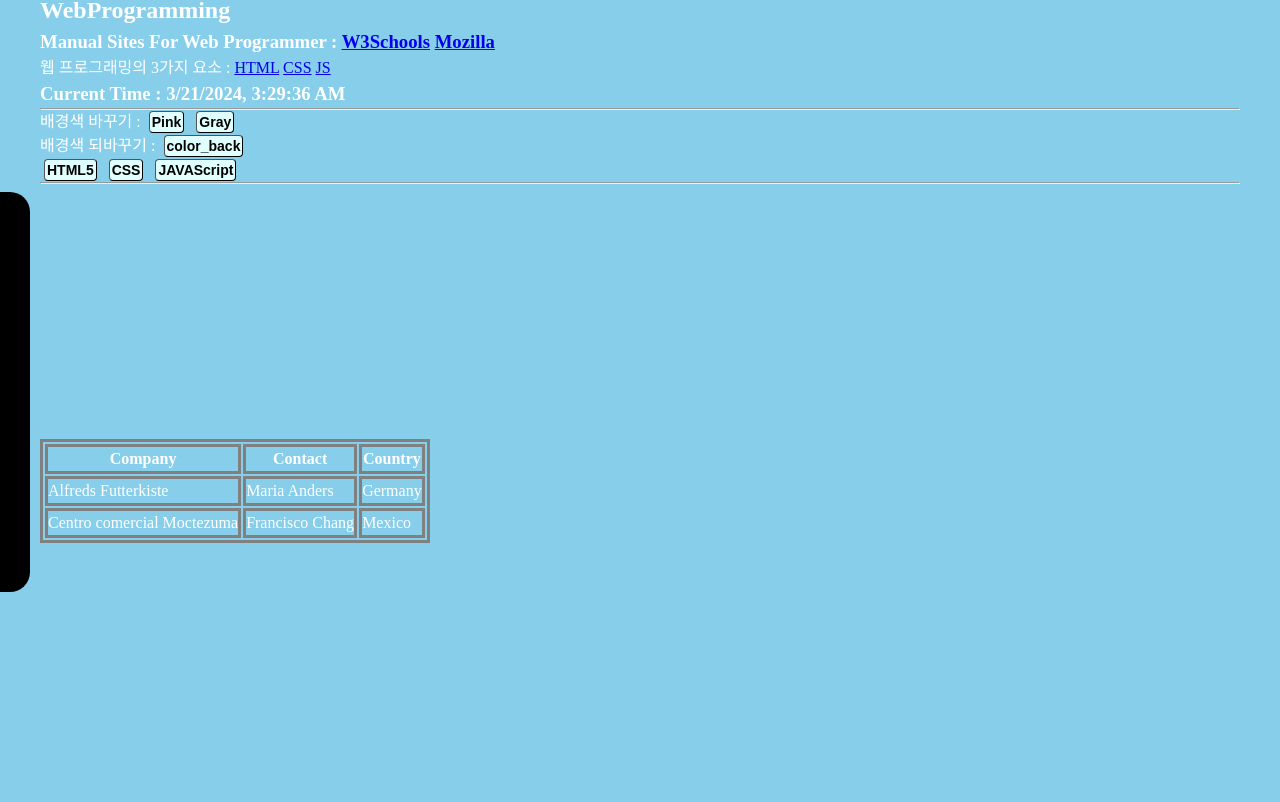
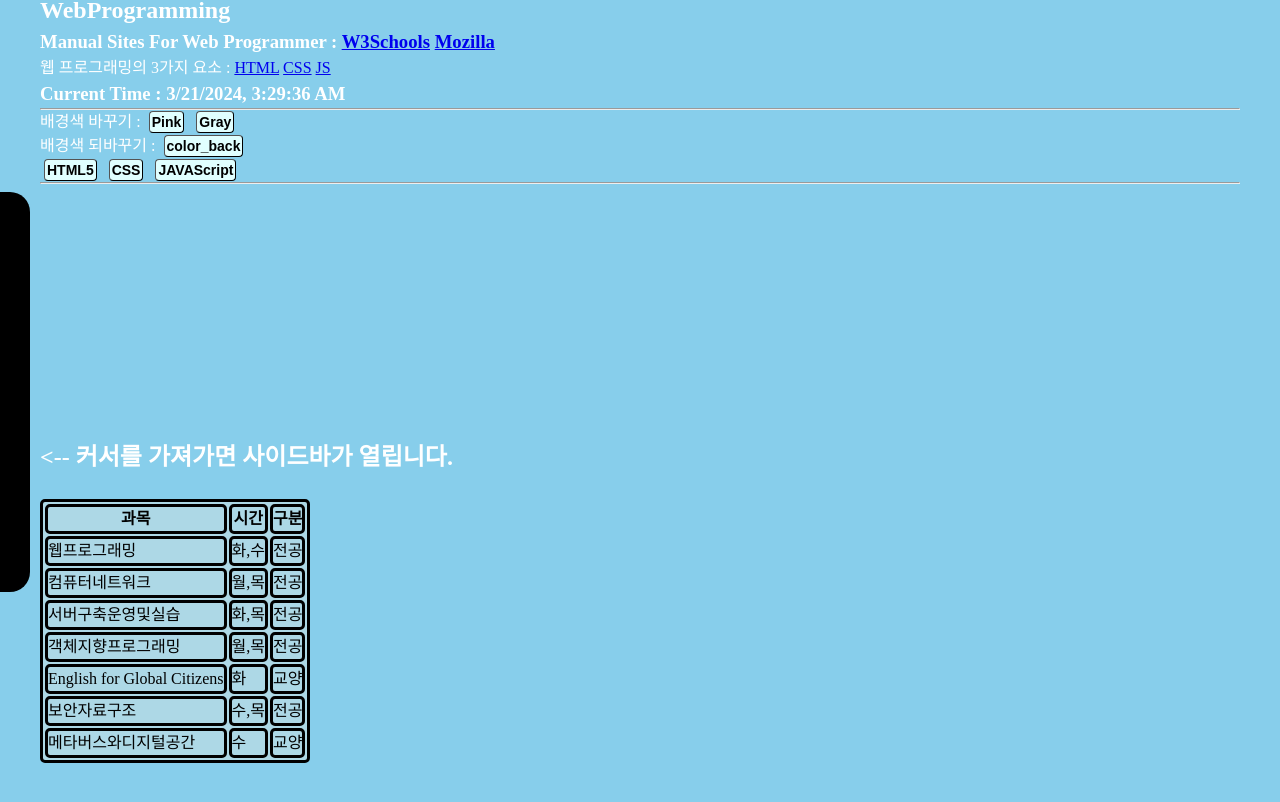
Before and after one commit to Hoodscp/2024_JBU_Web_JH, a plain HTML site: page index.html in a window 1280 px wide. Shown: the part 48-850 px from the top of the page. Drawn offline with Linux system fonts and the light colour scheme.

Commit message:
코드 다듬기

```diff
--- a/index.html
+++ b/index.html
@@ -108,23 +108,51 @@
         <img id="fig" height="200px" alt="" />
         <p id="dsc"></p>
       </div>
-
+      <div class="container">
+        <h1><-- 커서를 가져가면 사이드바가 열립니다.</h1>
+        <br />
+      </div>
       <div class="container">
         <table>
           <tr>
-            <th>Company</th>
-            <th>Contact</th>
-            <th>Country</th>
+            <th>과목</th>
+            <th>시간</th>
+            <th>구분</th>
           </tr>
           <tr>
-            <td>Alfreds Futterkiste</td>
-            <td>Maria Anders</td>
-            <td>Germany</td>
+            <td>웹프로그래밍</td>
+            <td>화,수</td>
+            <td>전공</td>
           </tr>
           <tr>
-            <td>Centro comercial Moctezuma</td>
-            <td>Francisco Chang</td>
-            <td>Mexico</td>
+            <td>컴퓨터네트워크</td>
+            <td>월,목</td>
+            <td>전공</td>
+          </tr>
+          <tr>
+            <td>서버구축운영및실습</td>
+            <td>화,목</td>
+            <td>전공</td>
+          </tr>
+          <tr>
+            <td>객체지향프로그래밍</td>
+            <td>월,목</td>
+            <td>전공</td>
+          </tr>
+          <tr>
+            <td>English for Global Citizens</td>
+            <td>화</td>
+            <td>교양</td>
+          </tr>
+          <tr>
+            <td>보안자료구조</td>
+            <td>수,목</td>
+            <td>전공</td>
+          </tr>
+          <tr>
+            <td>메타버스와디지털공간</td>
+            <td>수</td>
+            <td>교양</td>
           </tr>
         </table>
       </div>
--- a/style.css
+++ b/style.css
@@ -91,7 +91,10 @@ button:hover {
 table,
 th,
 td {
-  border: 3px solid gray;
+  border: 3px solid black;
+  background-color: lightblue;
+  color: black;
+  border-radius: 5px;
 }
 
 .side-bar > ul ul {
@@ -102,6 +105,10 @@ td {
 :root {
   --side-bar-width: 100px;
   --side-bar-height: 400px;
+}
+
+object {
+  padding-left: 200px;
 }
 
 .side-bar {
```
Also changed, not shown: about.html (+3 -4 lines).
